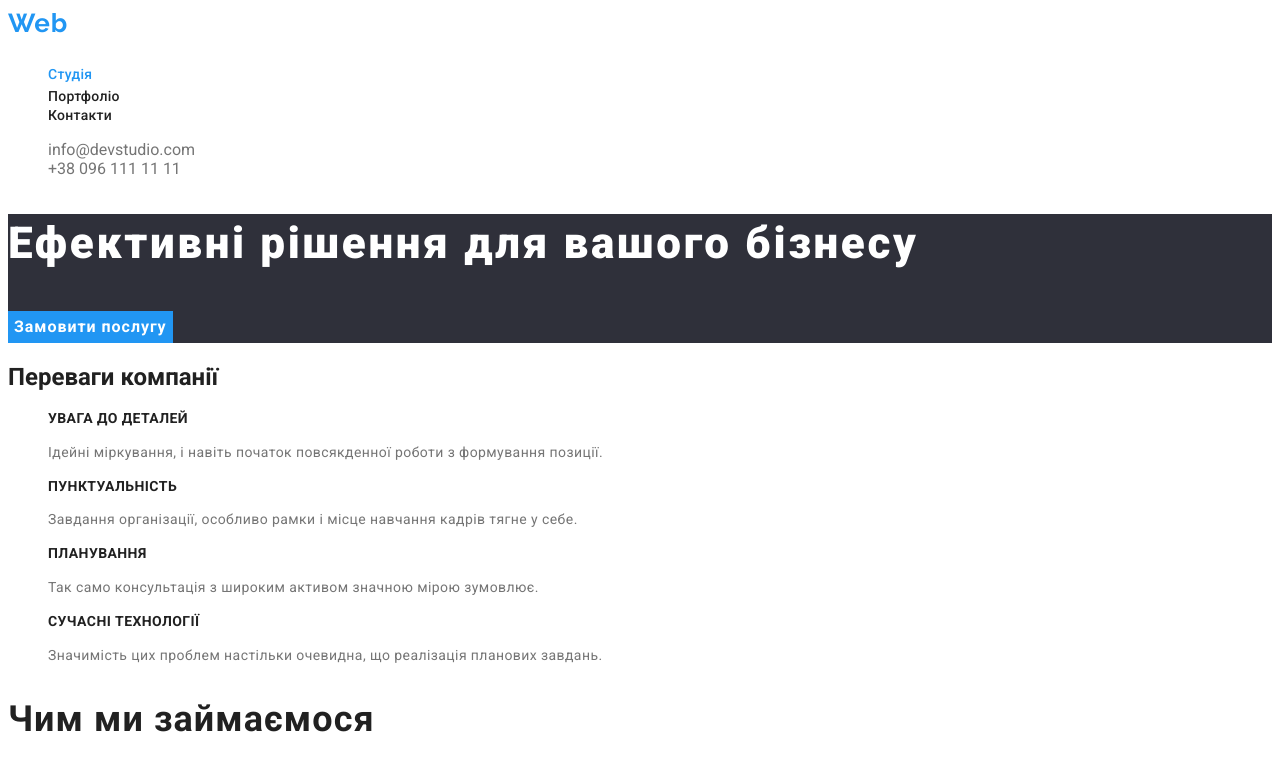
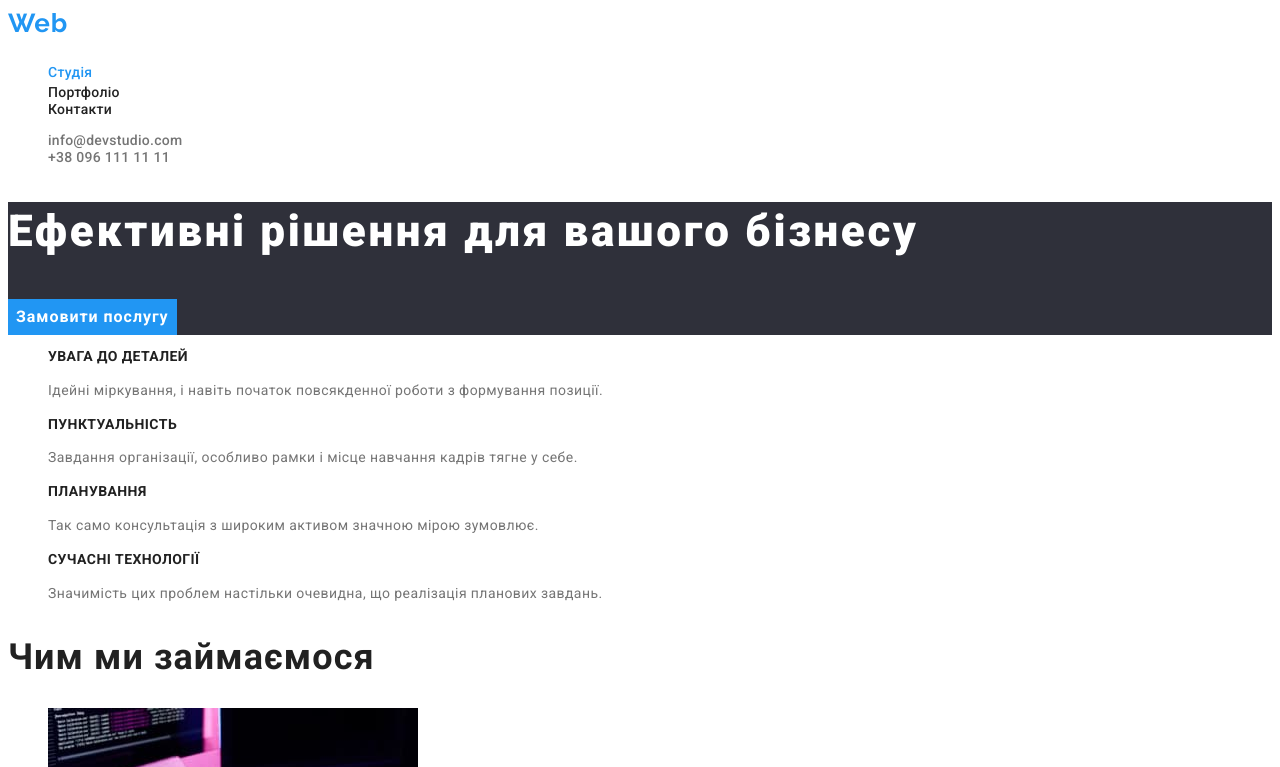
Before and after one commit to Vastasika/goit-markup-hw-02, a plain HTML site: page index.html in a window 1280 px wide. Shown: the top 767 px of the page. Drawn offline with Linux system fonts and the light colour scheme.

Commit message:
Робота над помилками

```diff
--- a/css/styles.css
+++ b/css/styles.css
@@ -20,20 +20,35 @@ a {
 }
 body{
     font-family: 'Roboto',sans-serif;
+    font-size: 14px;
+    letter-spacing: 0.03em;
     background-color:var(--primary-color-white);
     color: var(--primary-text-color) ;
+}
+
+.visually-hidden {
+  position: absolute;
+  white-space: nowrap;
+  width: 1px;
+  height: 1px;
+  overflow: hidden;
+  border: 0;
+  padding: 0;
+  clip: rect(0 0 0 0);
+  clip-path: inset(50%);
+  margin: -1px;
 }
 
 /* Хедер */
 .header-logo{
 color: var(--accent-color);
-    font-family: 'Raleway';
+    font-family: 'Raleway',sans-serif;
     font-weight: 700;
     font-size: 26px;
     line-height: 1.19;
     letter-spacing: 0.03em;
 }
-.header-logo span {
+.header-logo-span {
 color: var(--primary-text-color);
 }
 .header-nav a:hover,
@@ -51,6 +66,9 @@ color: var(--primary-text-color);
     color: var(--primary-text-color);
 }
 .contacts-nav a{
+    font-weight: 500;
+    line-height:1.14;
+    letter-spacing: 0.02em;
     color: var(--secondary-text-color);
 }
 .contacts-nav .link:hover,
@@ -71,14 +89,14 @@ color: var(--accent-color);
         color: var(--primary-color-white);
 }
 .hero-btn{
-        font-family: 'Roboto';
+        font-family: inherit;
         font-weight: 700;
         font-size: 16px;
         line-height: 1.88;
         letter-spacing: 0.06em;
         background-color: var(--accent-color);
         color:var(--primary-color-white);
-        border: none;
+        border-color: transparent;
 }
 .hero-btn:hover,
 .hero-btn:focus{
@@ -112,6 +130,9 @@ color: var(--accent-color);
 /* Команда */
 .section-team{
     background-color:var(--secondary-background-color) ;
+}
+.team-item{
+background-color:var(--primary-color-white);
 }
 .section-team-title{
     font-weight: 700;
@@ -170,13 +191,13 @@ background-color: var(--accent-color);
 }
 .footer-logo{
 color: var(--accent-color);
-    font-family: 'Raleway';
+    font-family: 'Raleway',sans-serif;
     font-weight: 700;
     font-size: 26px;
     line-height: 1.19;
     letter-spacing: 0.03em;
 }
-.footer-logo span{
+.footer-logo-span{
     color: var(--primary-color-white);
 }
 .address{
@@ -186,6 +207,13 @@ color: var(--accent-color);
         letter-spacing: 0.03em;
         color:var(--primary-color-white);
 }
+.address:hover,
+.address:focus,
+.footer-contacts:hover,
+.footer-contacts:focus
+{
+    color: var(--accent-color);
+}
 .footer-contacts{
     font-style: normal;
     font-size: 14px;
```
